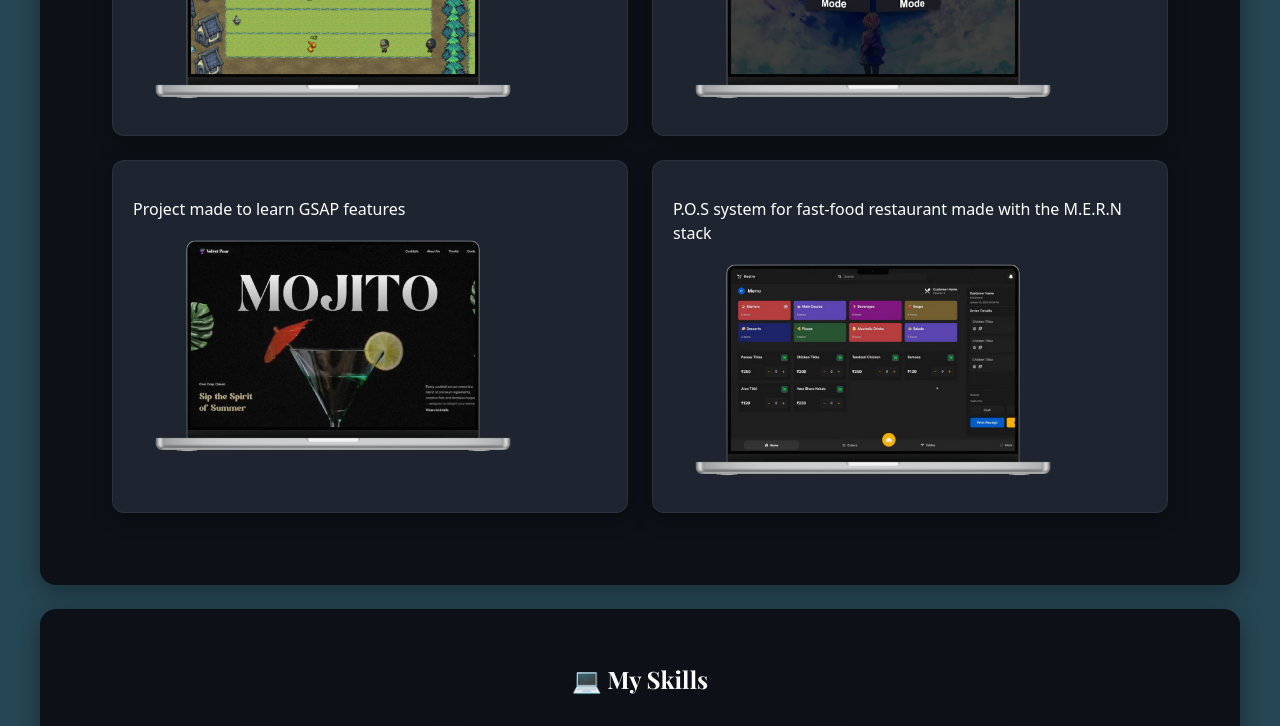
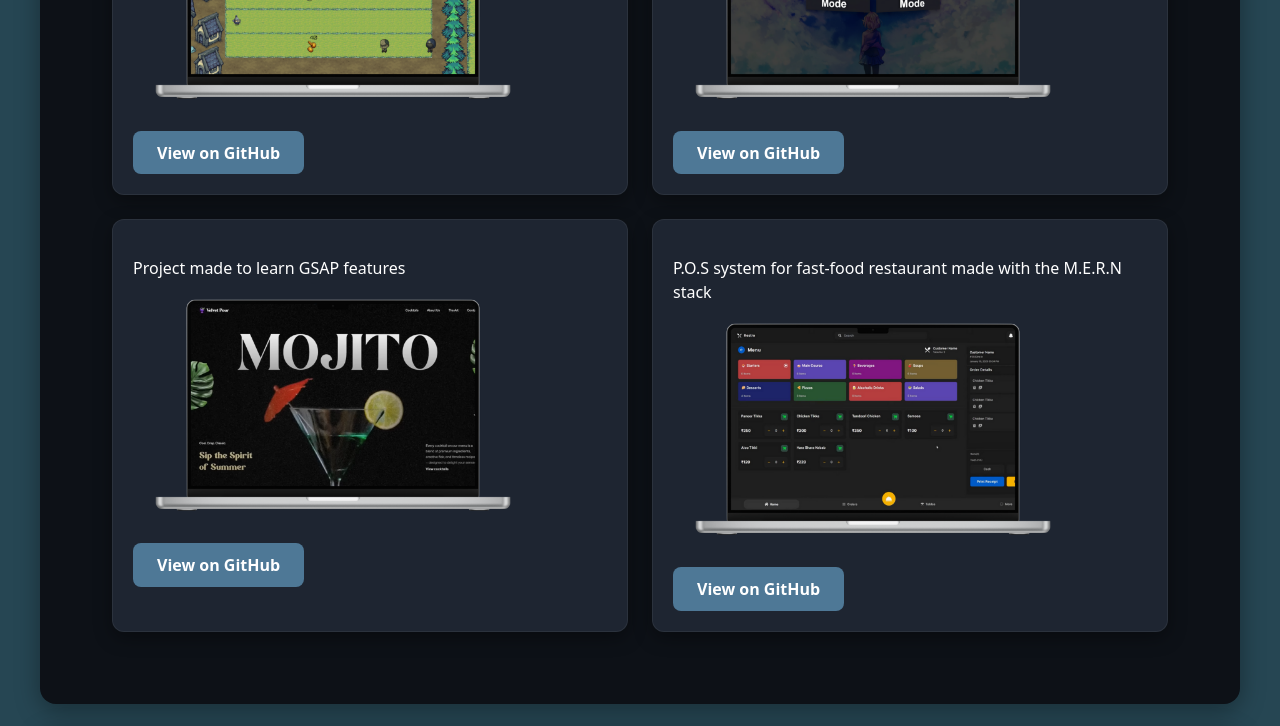
Before and after one commit to AlbertoWebDev/Portfolio-Proyect, a plain HTML site: page index.html in a window 1280 px wide. Shown: the part 1680-2406 px from the top of the page. Drawn offline with nearby package versions, Linux system fonts and the light colour scheme; a web font is replaced by a local one.

Commit message:
Final commit

```diff
--- a/index.html
+++ b/index.html
@@ -104,21 +104,25 @@
         <div class="card project--icon">
             <p>2D Tower-Defense game made purely with Javascript</p>
             <img src="img/project1_Desktop.png" alt="first project desktop photo">
+            <a href="https://github.com/Xavivo/Ash-Vanguard" target="_blank" rel="noopener noreferrer" class="project-btn">View on GitHub</a>
         </div>
 
         <div class="card project--icon">
             <p>Wordle inspired game made with React and NodeJS</p>
             <img src="img/project2_Desktop.png" alt="second project desktop photo">
+            <a href="https://github.com/Xavivo/AnimeDle" target="_blank" rel="noopener noreferrer" class="project-btn">View on GitHub</a>
         </div>
 
         <div class="card project--icon">
             <p>Project made to learn GSAP features</p>
             <img src="img/project3_Desktop.png" alt="third project desktop photo">
+            <a href="https://github.com/Xavivo/mojito-webPractice_GSAP_Tailwind_React_NodeJS" target="_blank" rel="noopener noreferrer" class="project-btn">View on GitHub</a>
         </div>
 
         <div class="card project--icon">
             <p>P.O.S system for fast-food restaurant made with the M.E.R.N stack</p>
             <img src="img/project4_Desktop.png" alt="fourth project desktop photo">
+            <a href="https://github.com/Xavivo/V-Pad" target="_blank" rel="noopener noreferrer" class="project-btn">View on GitHub</a>
         </div>
 
       </div>
--- a/style.css
+++ b/style.css
@@ -75,6 +75,10 @@ body {
 .nav-links a:hover {
   color: var(--accent);
   text-shadow: 0 0 8px rgba(255,255,255,0.1);
+}
+
+.hamburguer {
+  display: none;
 }
 /* Sections */
 .site-main {
@@ -164,6 +168,23 @@ section {
 }
 
 .project--icon img { width: 400px; }
+
+.project-btn {
+  display: inline-block;
+  margin-top: 1rem;
+  padding: 0.6rem 1.5rem;
+  background: var(--accent-2);
+  color: var(--text);
+  text-decoration: none;
+  border-radius: 8px;
+  font-weight: 600;
+  transition: var(--transition);
+}
+
+.project-btn:hover {
+  background: var(--accent);
+  transform: translateY(-2px);
+}
 
 /* CONTACT SECTION */
 
```
